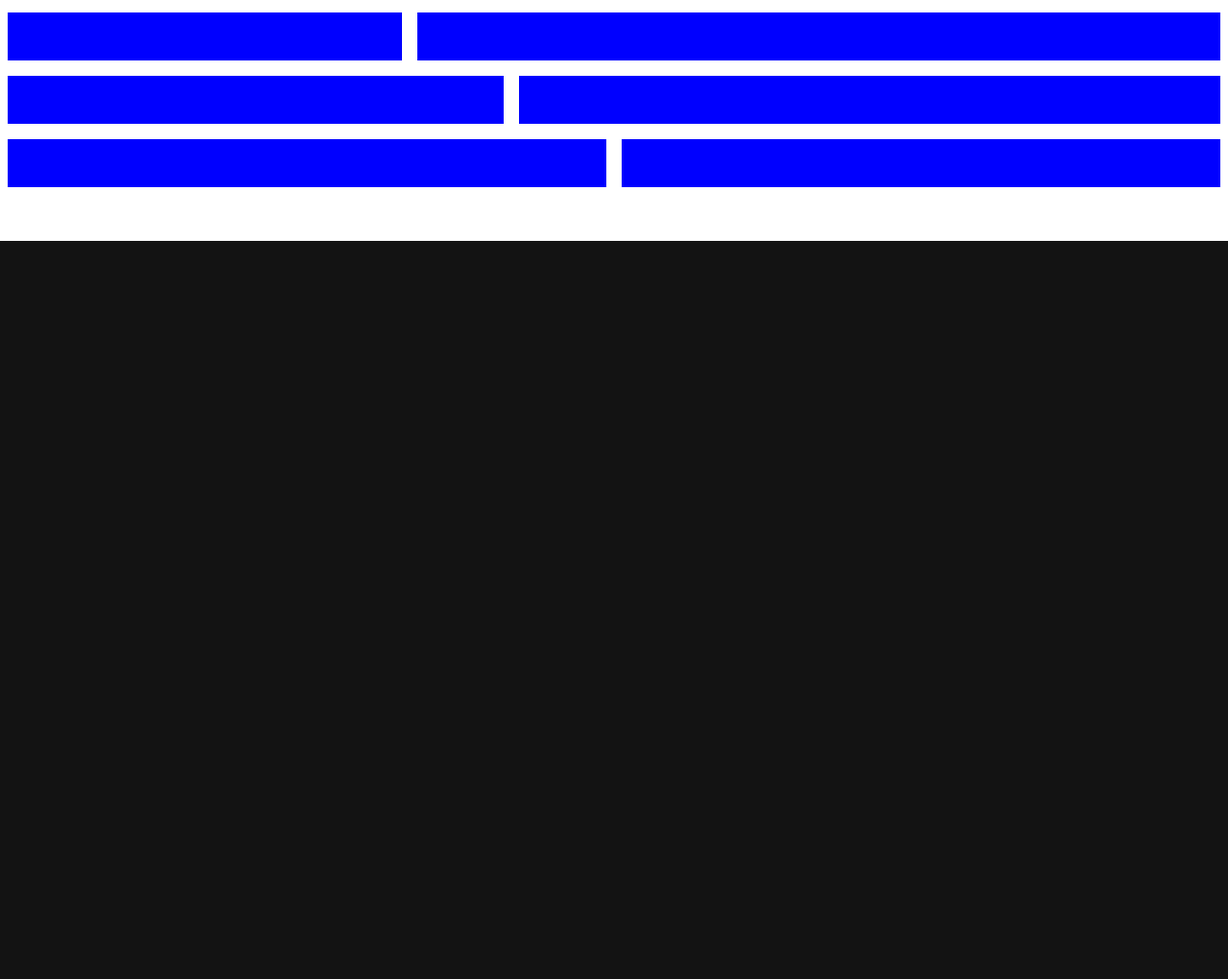
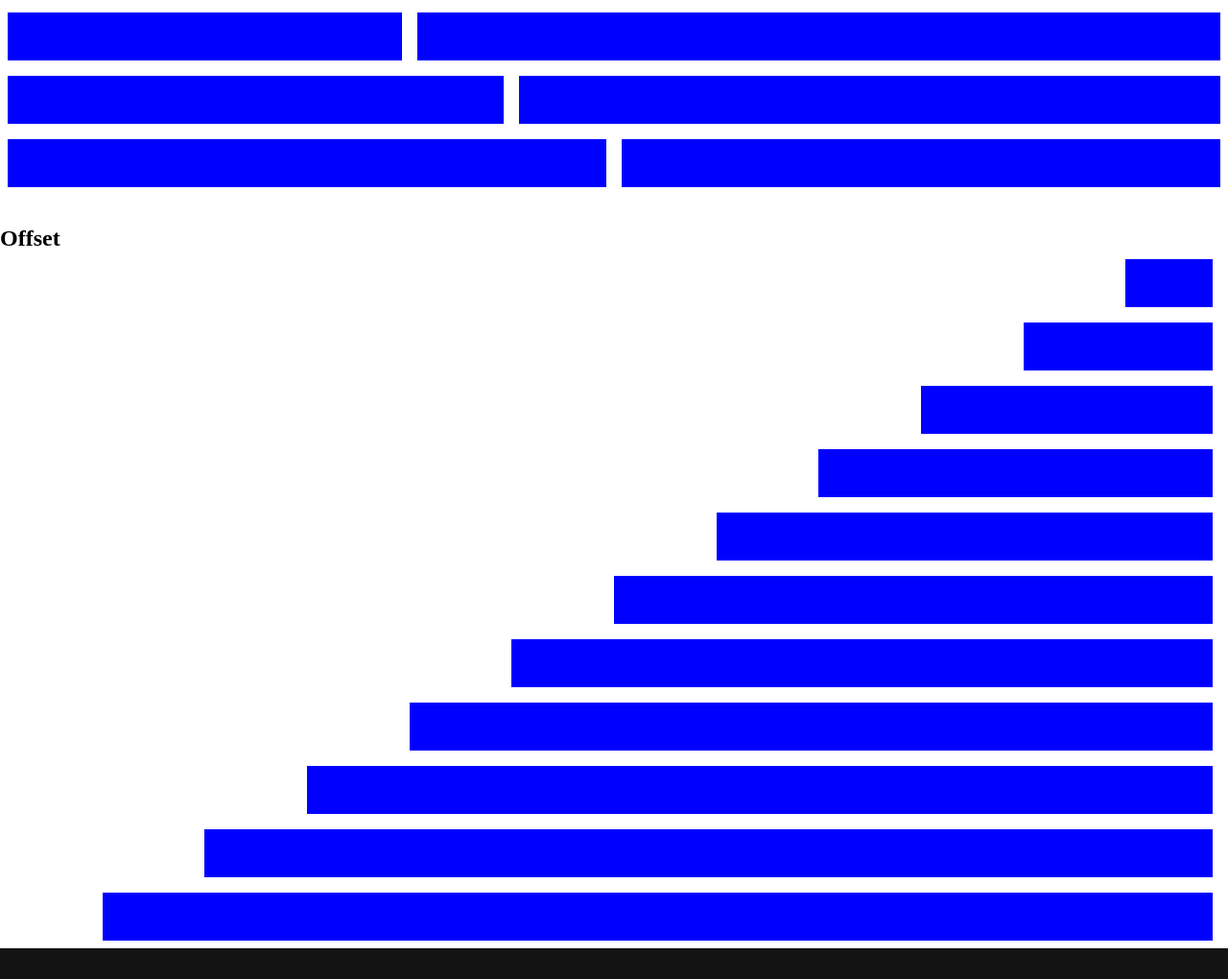
Before and after one commit to Claudio-Emmolo/html-css-12bool, a plain HTML site: page index.html in a window 1280 px wide. Shown: the part 730-1750 px from the top of the page at 96% size. Before the commit the page ends 1013 px from the top, so only its background shows below. Drawn offline with Linux system fonts and the light colour scheme.

Commit message:
Create off set section

```diff
--- a/index.html
+++ b/index.html
@@ -114,10 +114,61 @@
             </section>
 
             <section class="offset">
-                <h1></h1>
+                <h1>Offset</h1>
+
                 <div class="row">
                     <div class="col-offset-11"></div>
-                    <div class="col-1"></div>
+                    <div class="col-1 col-height"></div>
+                </div>
+
+                <div class="row">
+                    <div class="col-offset-10"></div>
+                    <div class="col-2 col-height"></div>
+                </div>
+
+                <div class="row">
+                    <div class="col-offset-9"></div>
+                    <div class="col-3 col-height"></div>
+                </div>
+
+                <div class="row">
+                    <div class="col-offset-8"></div>
+                    <div class="col-4 col-height"></div>
+                </div>
+
+                <div class="row">
+                    <div class="col-offset-7"></div>
+                    <div class="col-5 col-height"></div>
+                </div>
+
+                <div class="row">
+                    <div class="col-offset-6"></div>
+                    <div class="col-6 col-height"></div>
+                </div>
+
+                <div class="row">
+                    <div class="col-offset-5"></div>
+                    <div class="col-7 col-height"></div>
+                </div>
+
+                <div class="row">
+                    <div class="col-offset-4"></div>
+                    <div class="col-8 col-height"></div>
+                </div>
+
+                <div class="row">
+                    <div class="col-offset-3"></div>
+                    <div class="col-9 col-height"></div>
+                </div>
+
+                <div class="row">
+                    <div class="col-offset-2"></div>
+                    <div class="col-10 col-height"></div>
+                </div>
+
+                <div class="row">
+                    <div class="col-offset-1"></div>
+                    <div class="col-11 col-height"></div>
                 </div>
 
             </section>
```
